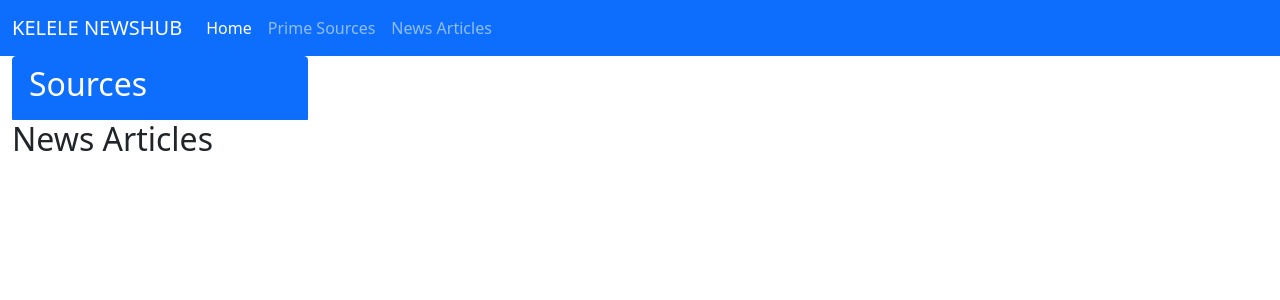
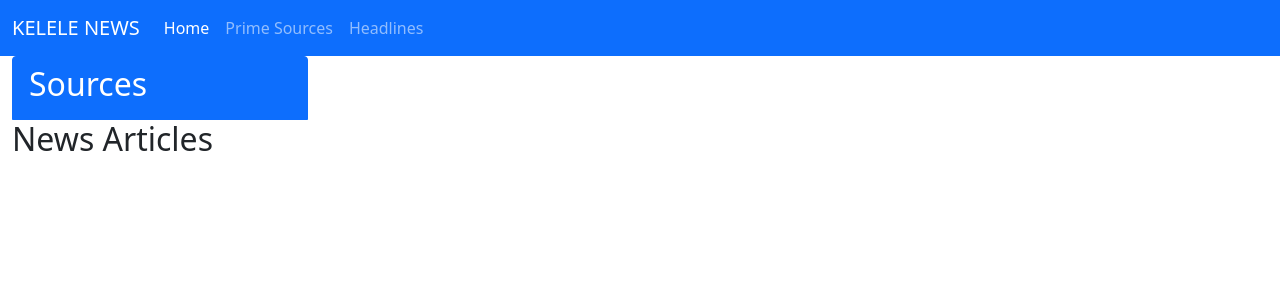
Before and after one commit to Dindihub/flask_blog, a Flask app: template app/templates/home.html in a window 1280 px wide. Shown: the top 300 px of the page. Run offline with Flask 2, Linux system fonts and the light colour scheme; the template is opened without the code that fills it, so the values that code supplies are empty.

Commit message:
Code-Change navbar headings

```diff
--- a/app/templates/base.html
+++ b/app/templates/base.html
@@ -22,7 +22,7 @@
   <body>
     <nav class="navbar navbar-expand-lg navbar-dark bg-primary">
       <div class="container-fluid">
-        <a class="navbar-brand" href="#">KELELE NEWSHUB</a>
+        <a class="navbar-brand" href="#">KELELE NEWS</a>
         <button
           class="navbar-toggler"
           type="button"
@@ -39,7 +39,7 @@
           <div class="navbar-nav" class="navTab-style">
             <a class="nav-link active" aria-current="page" href="#">Home</a>
             <a class="nav-link" href="#">Prime Sources </a>
-            <a class="nav-link" href="#">News Articles</a>
+            <a class="nav-link" href="#">Headlines</a>
           </div>
         </div>
       </div>
```
